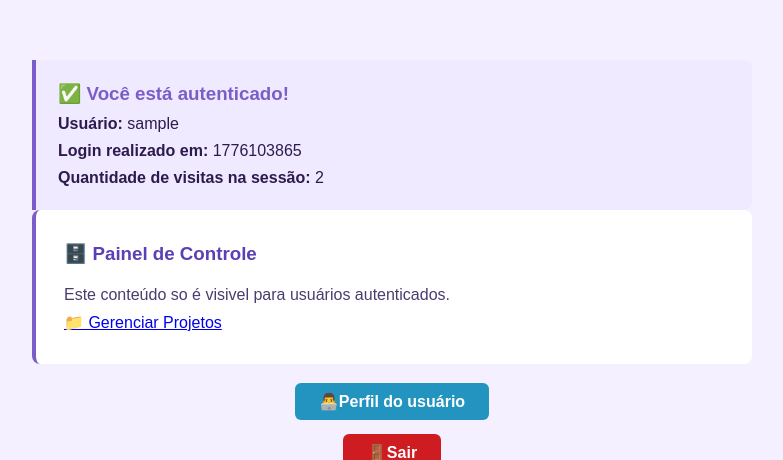
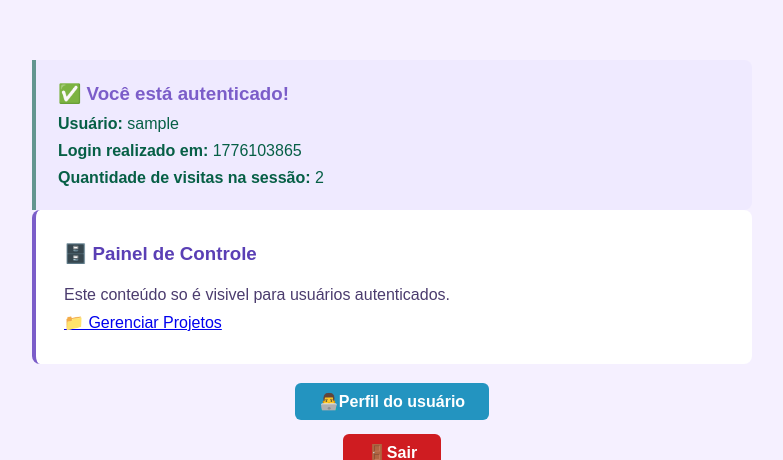
Before and after one commit to mandyabade/2026-DWII, a PHP site: page /04_sessoes/painel.php in a window 1280 px wide. Shown: the part 57-517 px from the top of the page, without its empty margins (248-1031 px from the left). Run offline with PHP 8.4, Linux system fonts and the light colour scheme; the visitor is signed in with stand-in values (Sample User, id 1).

Commit message:
aula08-B: feedback visual

```diff
--- a/includes/style.css
+++ b/includes/style.css
@@ -134,23 +134,27 @@ button[type="submit"]:hover {
   background: #5a3fb5;
 }
 
-.alerta-erro {
-  background: #fdecec;
-  border-left: 4px solid #cf1c21;
+
+.alerta-erro h3 { color: #cf1c21; margin-top: 0; }
+
+.alerta-sucesso {
+  background: #efeaff;
+  color: #065f46;
+  border-left: 4px solid #065f4698;
   border-radius: 0 8px 8px 0;
   padding: 18px 22px;
   margin-top: 20px;
 }
 
-.alerta-erro h3 { color: #cf1c21; margin-top: 0; }
-
-.alerta-sucesso {
-  background: #efeaff;
-  border-left: 4px solid #7b5dc9;
+.alerta-erro {
+  background: #fdecec;
+  color: #991b1b;
+  border-left: 4px solid #e72a30;
   border-radius: 0 8px 8px 0;
   padding: 18px 22px;
   margin-top: 20px;
 }
+
 
 .alerta-sucesso h3 { color: #7b5dc9; margin-top: 0; }
 
```
